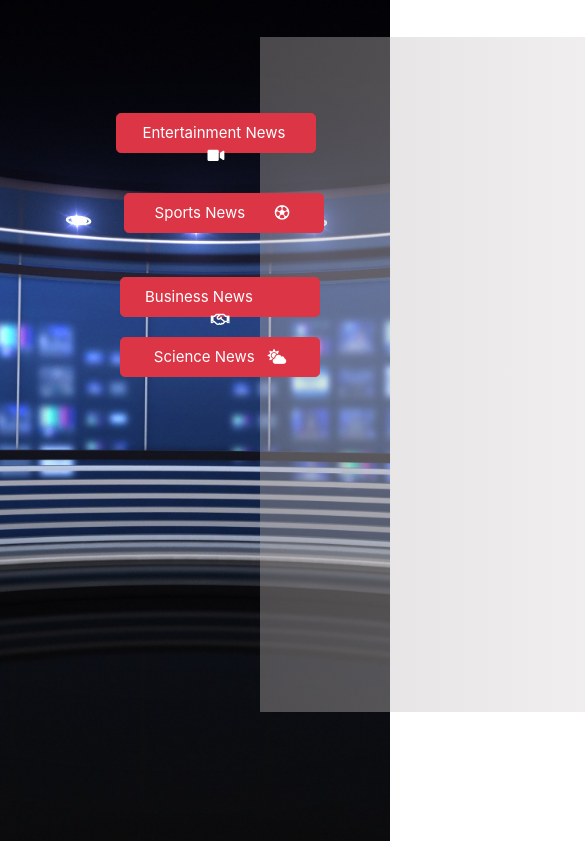
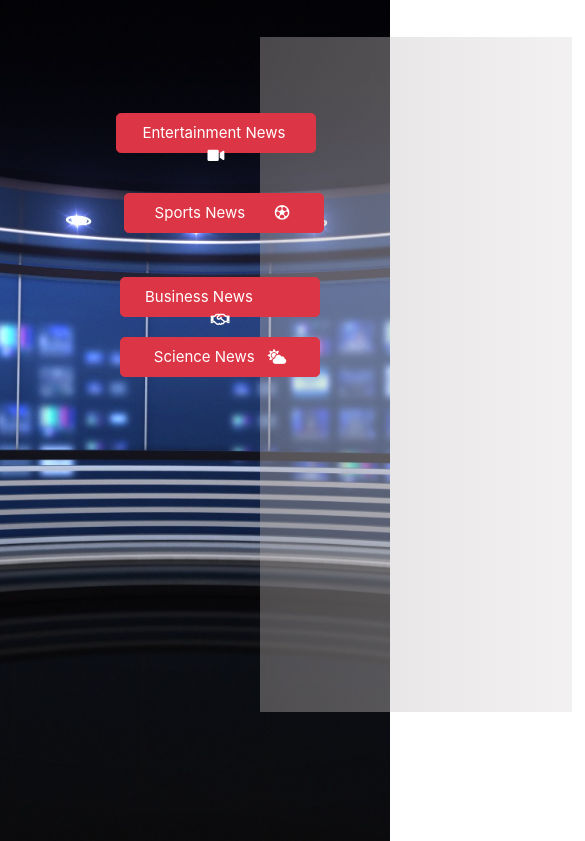
Before and after one commit to Priyasharma28/livenews.github.io, a plain HTML site: page category.html in a window 390 px wide. Shown: the part 134-975 px from the top of the page, 585 px wide, since content can reach past the window. Drawn offline with nearby package versions, Linux system fonts and the light colour scheme; a web font is replaced by a local one.

Commit message:
Update category.html

```diff
--- a/category.html
+++ b/category.html
@@ -73,10 +73,10 @@ margin-left: 550px;
 @media only screen and (max-width:600px)
 {
   .overlay{
-   margin-right:30px;
+
     margin-top: 40px;
     height:80vh;
- width:100%;
+ width:80%;
   }
   .mini3{
     margin-top: 100px;
```
